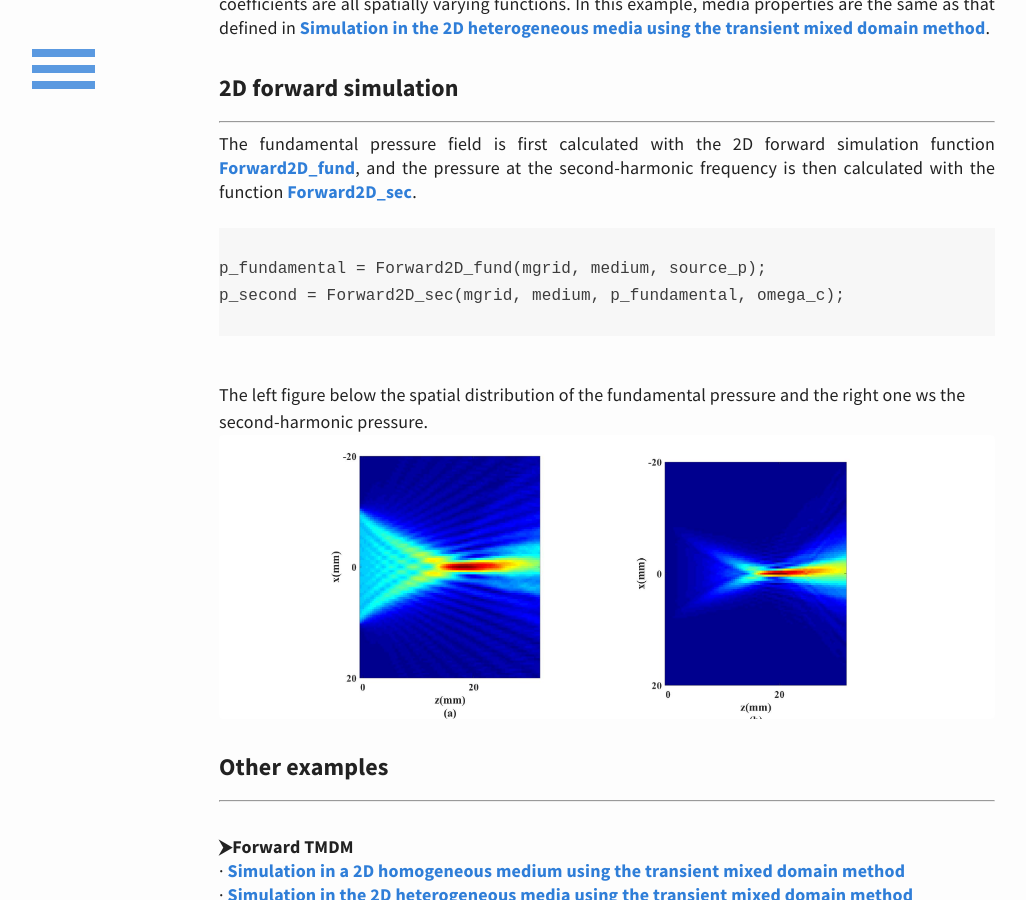
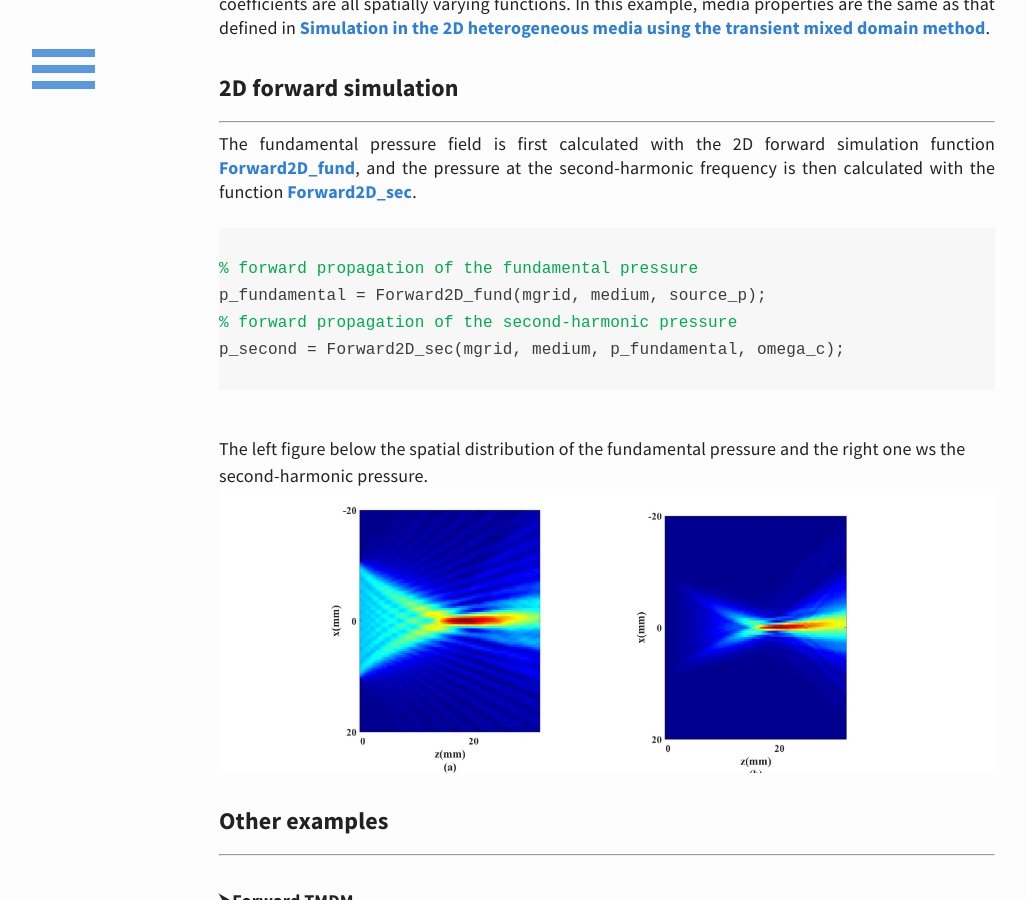
Before and after one commit to m-SOUND/mSOUND, a Jekyll site: the page built from _posts/2019-02-20-FSMDM_2D_heterogeneous.html, in a window 1280 px wide and 900 px high, scrolled down 656 px. Shown: the whole window, without its empty margins (33-1059 px from the left). Built offline with Jekyll 4.4.1, drawn with Linux system fonts in a browser that asks for light colours.

Commit message:
Update 2019-02-20-FSMDM_2D_heterogeneous.html

```diff
--- a/_posts/2019-02-20-FSMDM_2D_heterogeneous.html
+++ b/_posts/2019-02-20-FSMDM_2D_heterogeneous.html
@@ -35,7 +35,9 @@ The fundamental pressure field is first calculated with the 2D forward simulatio
 and the pressure at the second-harmonic frequency is then calculated with the function <a href="/mSOUND/function.html#Forward2D_sec">Forward2D_sec</a>.
  <pre>
 <code>
+<font color="#03a852">% forward propagation of the fundamental pressure</font>
 p_fundamental = Forward2D_fund(mgrid, medium, source_p);
+<font color="#03a852">% forward propagation of the second-harmonic pressure  </font>
 p_second = Forward2D_sec(mgrid, medium, p_fundamental, omega_c);
 </code>
 </pre>
```
